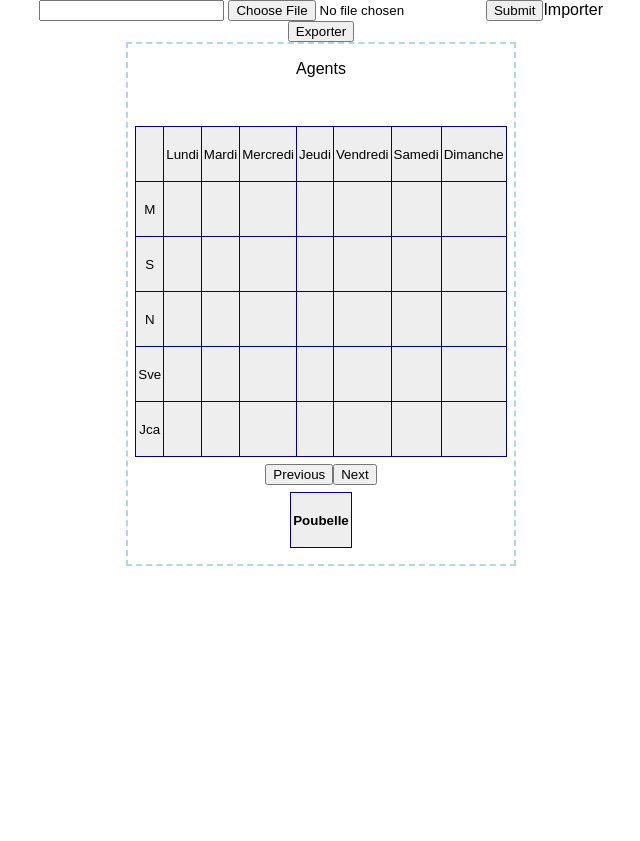
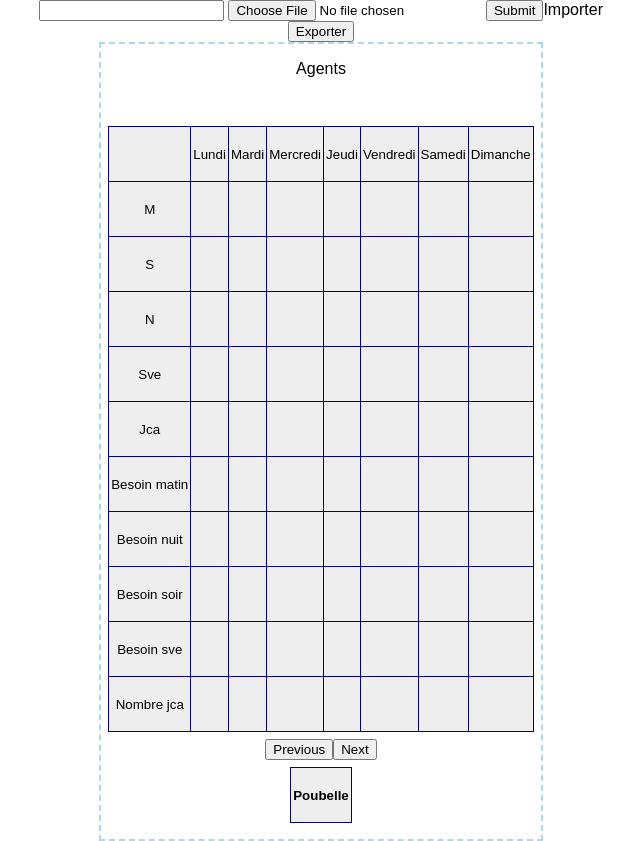
Before and after one commit to kevin-lth/planificathon, a Django app: page / in a window 1280 px wide. Shown: the whole page, without its empty margins (319-959 px from the left). Before the commit the page ends 566 px from the top, so only its background shows below. Run offline with Django 3.2, Linux system fonts and the light colour scheme.

Commit message:
Added fixes + beosins

```diff
--- a/prototype/converter/views.py
+++ b/prototype/converter/views.py
@@ -14,7 +14,7 @@ def index(request):
     return HttpResponse("Hello world. This is the converter !")
 
 def __handle_xlsx_file__(file, sheet, then):
-    with NamedTemporaryFile(delete=True, suffix=".xlsx") as destination:
+    with NamedTemporaryFile(suffix=".xlsx") as destination:
         for chunk in file.chunks():
             destination.write(chunk)
         return then(destination.name, sheet)
--- a/prototype/front/static/script.js
+++ b/prototype/front/static/script.js
@@ -40,6 +40,11 @@ function updatePlanning(reinitRedips=true) {
 					div.textContent = values[j];
 					td.append(div);
 				}
+			}
+			else {
+				const trbesoin = document.getElementById(key);
+				const td = Array.from(trbesoin.children).find(child => child.className == semaine[i % 7]);
+				td.innerHTML = values;
 			}
 		}
 	}
--- a/prototype/front/templates/index.html
+++ b/prototype/front/templates/index.html
@@ -85,6 +85,56 @@
 							<td class="samedi"></td>
 							<td class="dimanche"></td>
 						</tr>
+						<tr id="besoin_matin">
+							<td class="redips-rowhandler">Besoin matin</td>
+							<td class="lundi"></td>
+							<td class="mardi"></td>
+							<td class="mercredi"></td>
+							<td class="jeudi"></td>
+							<td class="vendredi"></td>
+							<td class="samedi"></td>
+							<td class="dimanche"></td>
+						</tr>
+						<tr id="besoin_nuit">
+							<td class="redips-rowhandler">Besoin nuit</td>
+							<td class="lundi"></td>
+							<td class="mardi"></td>
+							<td class="mercredi"></td>
+							<td class="jeudi"></td>
+							<td class="vendredi"></td>
+							<td class="samedi"></td>
+							<td class="dimanche"></td>
+						</tr>
+						<tr id="besoin_soir">
+							<td class="redips-rowhandler">Besoin soir</td>
+							<td class="lundi"></td>
+							<td class="mardi"></td>
+							<td class="mercredi"></td>
+							<td class="jeudi"></td>
+							<td class="vendredi"></td>
+							<td class="samedi"></td>
+							<td class="dimanche"></td>
+						</tr>
+						<tr id="besoin_sve">
+							<td class="redips-rowhandler">Besoin sve</td>
+							<td class="lundi"></td>
+							<td class="mardi"></td>
+							<td class="mercredi"></td>
+							<td class="jeudi"></td>
+							<td class="vendredi"></td>
+							<td class="samedi"></td>
+							<td class="dimanche"></td>
+						</tr>
+						<tr id="nb_jca">
+							<td class="redips-rowhandler">Nombre jca</td>
+							<td class="lundi"></td>
+							<td class="mardi"></td>
+							<td class="mercredi"></td>
+							<td class="jeudi"></td>
+							<td class="vendredi"></td>
+							<td class="samedi"></td>
+							<td class="dimanche"></td>
+						</tr>
 					</tbody>
 				</table>
 				<button id="previous">Previous</button>
--- a/prototype/front/views.py
+++ b/prototype/front/views.py
@@ -1,6 +1,6 @@
 from django.shortcuts import render
 from django.http import HttpResponse, JsonResponse
-import jsonq
+import json
 from django.views.decorators.csrf import csrf_exempt
 from . import lect_json
 
```
